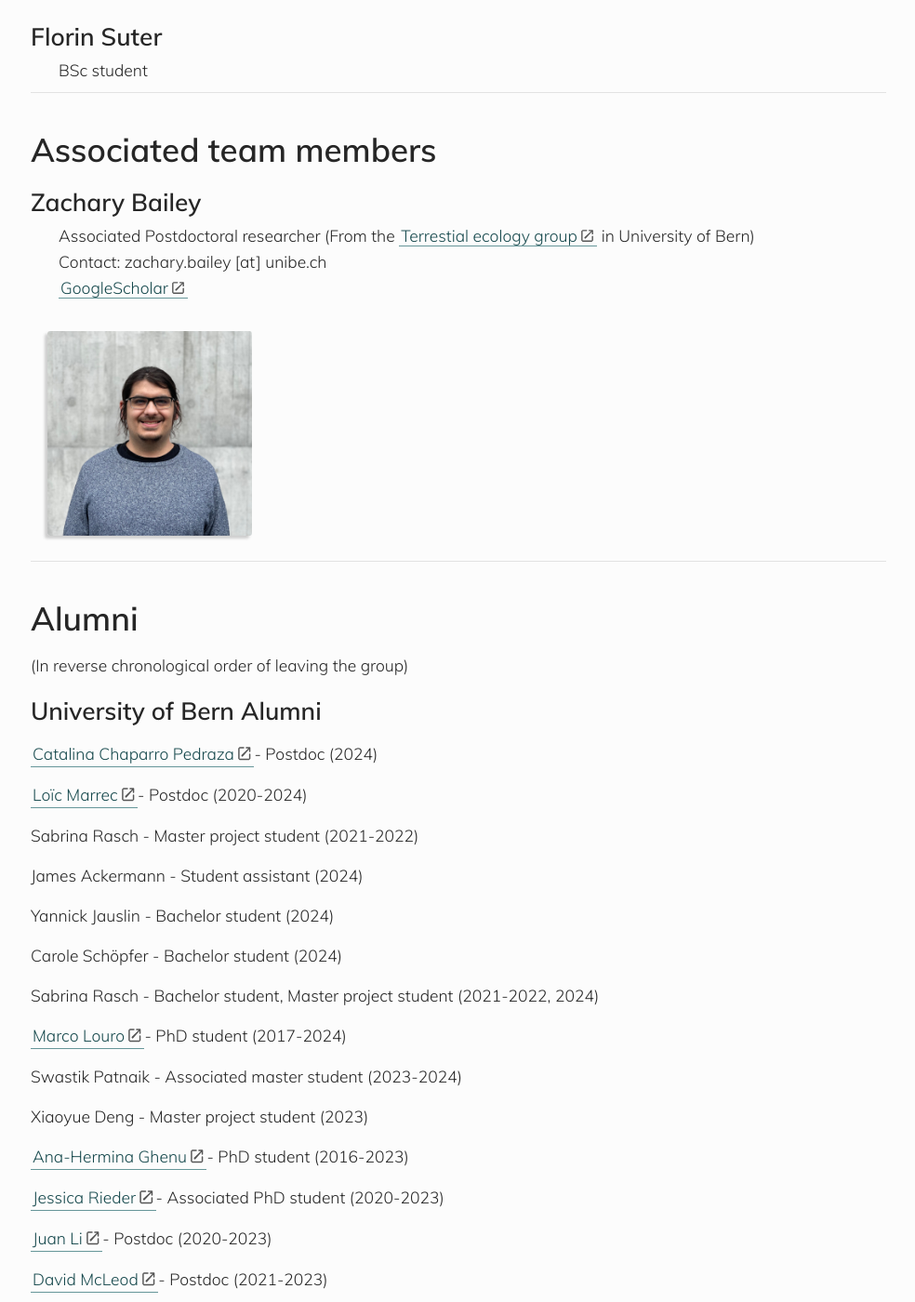
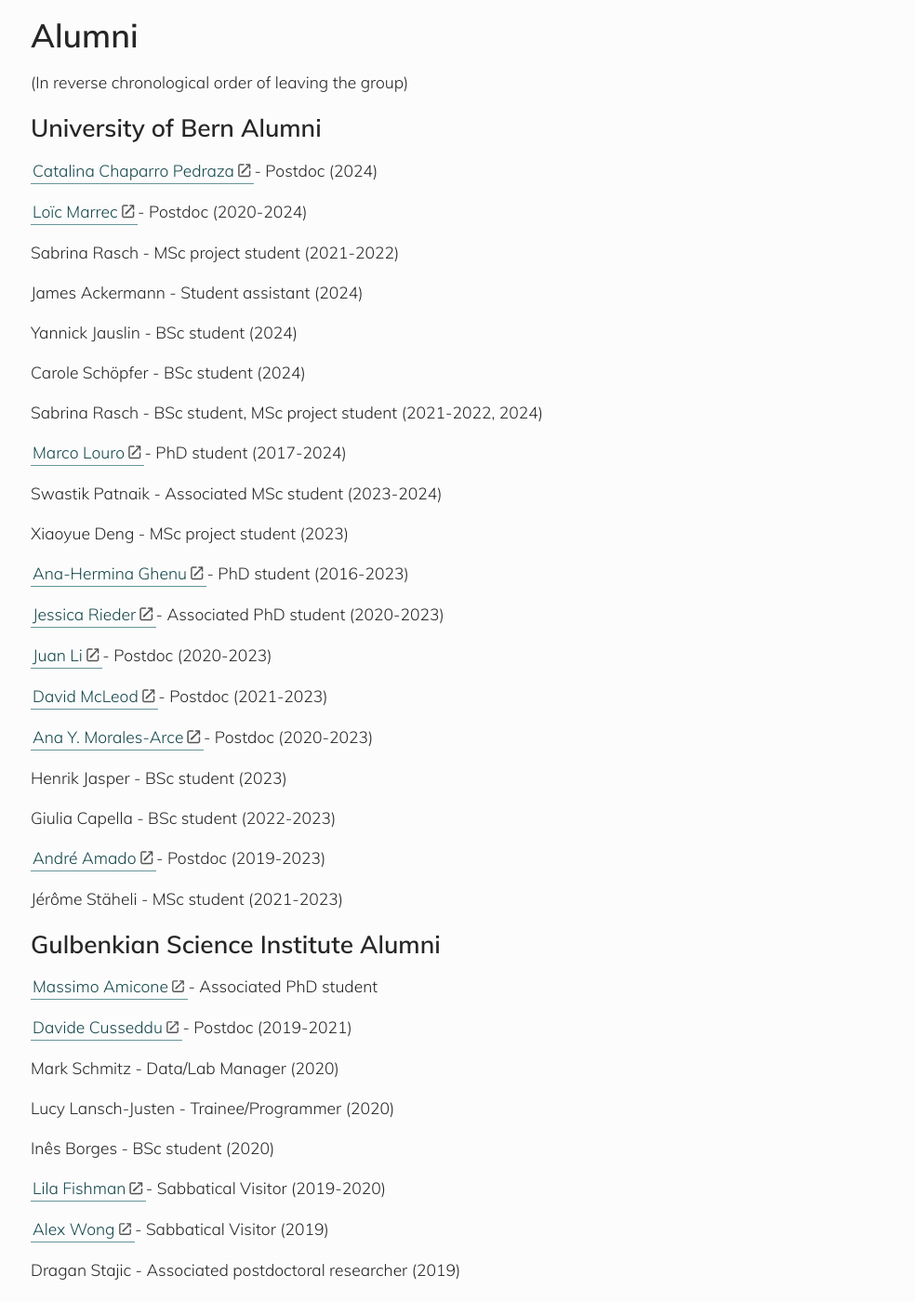
Before and after one commit to banklab/banklab.github.io, a Jekyll site: the page built from people.md, in a window 1280 px wide and 1400 px high, scrolled down 5026 px. Shown: the whole window at 93% size, without its empty margins (147-1131 px from the left). Built offline with Jekyll 4.4.1, drawn with Linux system fonts in a browser that asks for light colours; some web fonts are replaced; some of the changed text lies outside the part shown.

Commit message:
Update people.md
And more cleaning up.

```diff
--- a/people.md
+++ b/people.md
@@ -84,6 +84,7 @@
 
 * PhD student
 * Contact: ianis.vilela [at] students.unibe.ch
+
 ![Photo of Ianis Vilela](/assets/img/team/Ianis_24.jpg)
 
 ---
@@ -121,21 +122,21 @@
 
 [Loïc Marrec](https://scholar.google.com/citations?user=PdhH4i4AAAAJ&hl=en) - Postdoc (2020-2024)
 
-Sabrina Rasch - Master project student (2021-2022)
+Sabrina Rasch - MSc project student (2021-2022)
 
 James Ackermann - Student assistant (2024)
 
-Yannick Jauslin - Bachelor student (2024)
+Yannick Jauslin - BSc student (2024)
 
-Carole Schöpfer - Bachelor student (2024)
+Carole Schöpfer - BSc student (2024)
 
-Sabrina Rasch - Bachelor student, Master project student (2021-2022, 2024)
+Sabrina Rasch - BSc student, MSc project student (2021-2022, 2024)
 
 [Marco Louro](https://orcid.org/0000-0002-7023-799X) - PhD student (2017-2024)
 
-Swastik Patnaik - Associated master student (2023-2024)
+Swastik Patnaik - Associated MSc student (2023-2024)
 
-Xiaoyue Deng - Master project student (2023)
+Xiaoyue Deng - MSc project student (2023)
 
 [Ana-Hermina Ghenu](https://scholar.google.com/citations?user=1sBIOkIAAAAJ&hl=en&oi=ao) - PhD student (2016-2023)
 
@@ -147,13 +148,13 @@
 
 [Ana Y. Morales-Arce](https://scholar.google.com/citations?user=LP9FUxEAAAAJ&hl=en&oi=ao) - Postdoc (2020-2023)
 
-Henrik Jasper - Bachelor student (2023)
+Henrik Jasper - BSc student (2023)
 
-Giulia Capella - Bachelor student (2022-2023)
+Giulia Capella - BSc student (2022-2023)
 
 [André Amado](https://scholar.google.com/citations?user=jO8AA9gAAAAJ) - Postdoc (2019-2023)
 
-Jérôme Stäheli - Master student (2021-2023)
+Jérôme Stäheli - MSc student (2021-2023)
 
 
 ## Gulbenkian Science Institute Alumni
@@ -166,7 +167,7 @@
 
 Lucy Lansch-Justen - Trainee/Programmer (2020)
 
-Inês Borges - Bachelor student (2020)
+Inês Borges - BSc student (2020)
 
 [Lila Fishman](https://www.fishmanlab.org/) - Sabbatical Visitor (2019-2020)
 
@@ -184,7 +185,7 @@
 
 [Vedanth Sriram](https://scholar.google.ch/citations?user=Me5pI08AAAAJ&hl=en&oi=ao) - Summer project student (2019)
 
-Manuel Fortunato - Master project student (2018)
+Manuel Fortunato - MSc project student (2018)
 
 Sofia Torres - Summer project student (2018)
 
```
